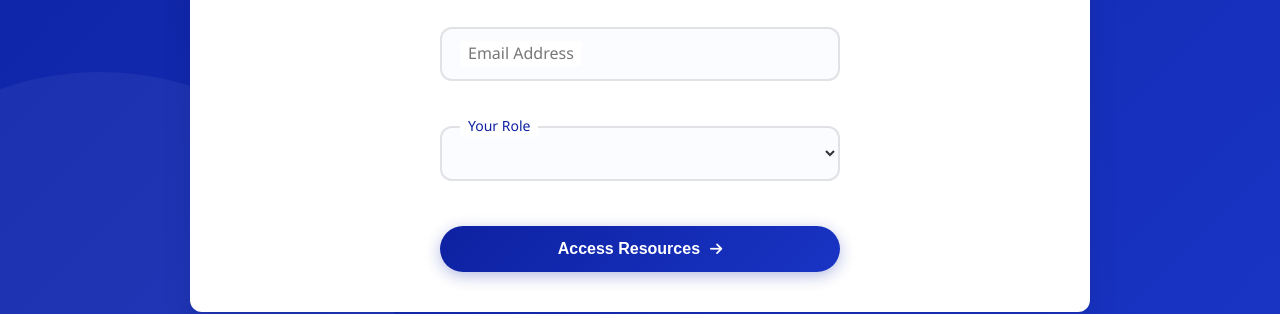
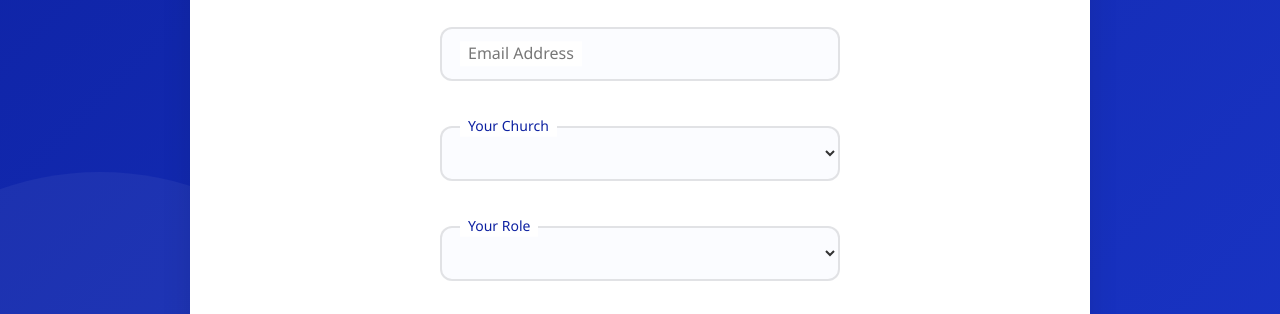
Before and after one commit to dallas-zone/hslhs, a plain HTML site: page portal.html in a window 1280 px wide. Shown: the part 488-802 px from the top of the page. Drawn offline with Linux system fonts and the light colour scheme.

Commit message:
Update portal.html

```diff
--- a/portal.html
+++ b/portal.html
@@ -98,6 +98,51 @@
                             <label for="email">Email Address</label>
                         </div>
                     </div>
+
+                    <div class="form-row">
+                        <div class="form-group">
+                            <select id="church" name="church" required class="form-control">
+                                <option value="" disabled selected></option>
+                                <option value="ce_akron">CE AKRON
+                                </option>
+                                <option value="ce_allen">CE ALLEN
+                                </option>
+                                <option value="ce_arlington">CE ARLINGTON
+                                </option>
+                                <option value="ce_broadway">CE BROADWAY
+                                </option>
+                                <option value="ce_cedar_city">CE CEDAR CITY
+                                </option>
+                                <option value="ce_cincinnati">CE CINCINNATI
+                                </option>
+                                <option value="ce_cleveland">CE CLEVELAND
+                                </option>
+                                <option value="ce_columbus_ohio">CE COLUMBUS OHIO
+                                </option>
+                                <option value="ce_columbus_central">CE COLUMBUS CENTRAL
+                                </option>
+                                <option value="ce_columbus_french_church">CE COLUMBUS FRENCH CHURCH
+                                </option>
+                                <option value="ce_desoto">CE DESOTO
+                                </option>
+                                <option value="ce_duncanville">CE DUNCANVILLE
+                                </option>
+                                <option value="ce_elpaso">CE ELPASO
+                                </option>
+                                <option value="ce_farmers_branch">CE FARMERS BRANCH
+                                </option>
+                                <option value="ce_fort_worth">CE FORT WORTH
+                                </option>
+                                <option value="ce_frisco">CE FRISCO
+                                </option>
+                                <option value="other">OTHER</option>
+                            </select>
+                            <label for="church">Your Church</label>
+                        </div>
+                    </div>
+
+
+
 
                     <div class="form-row">
                         <div class="form-group">
```
